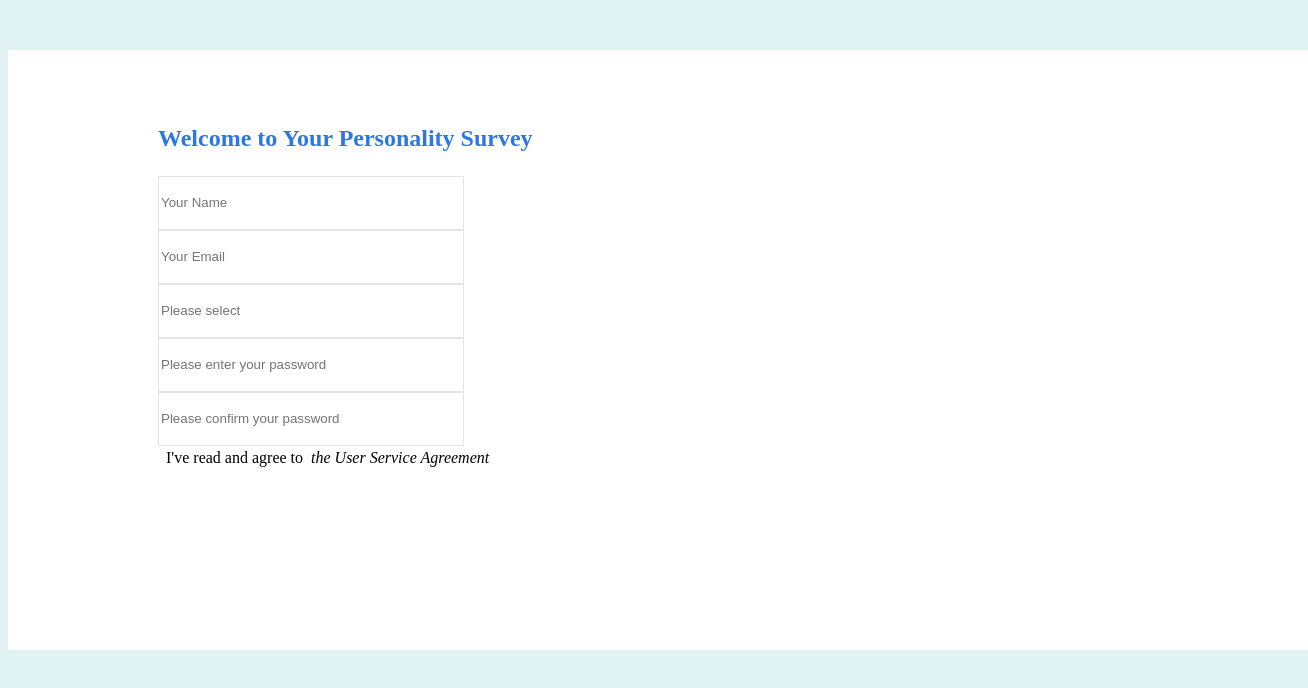
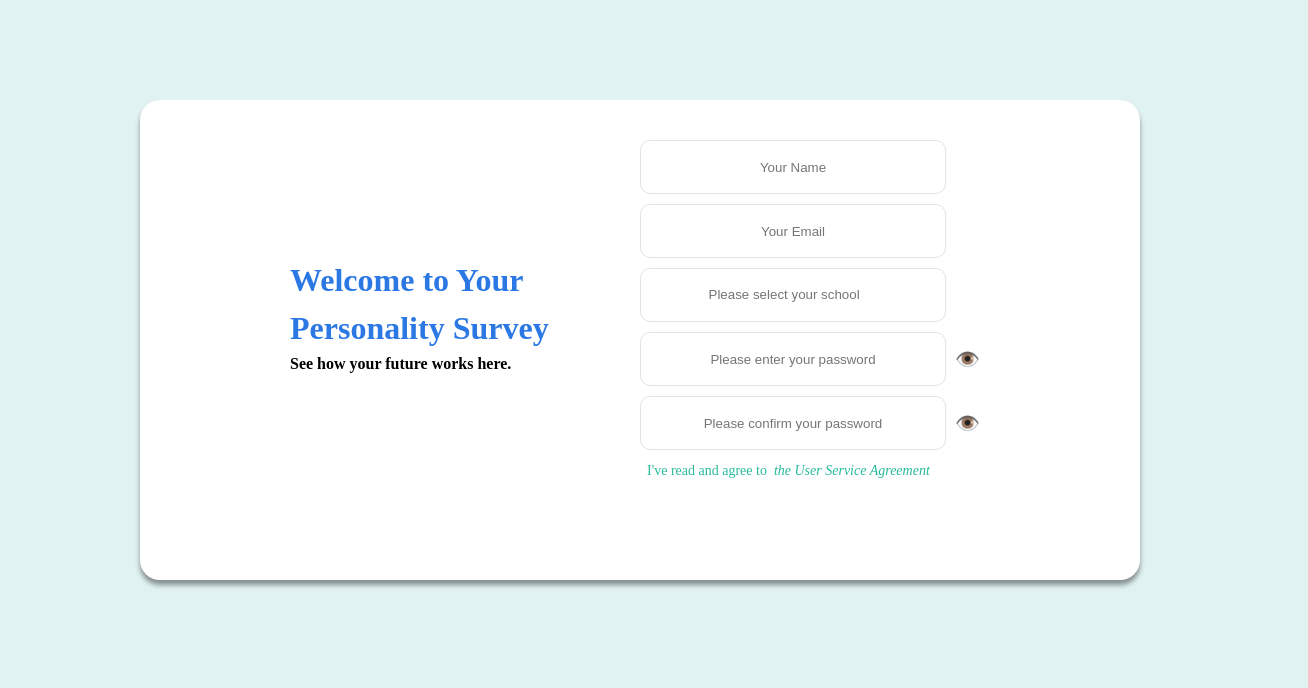
Before and after one commit to diya-yang-cs/StudentPersonalityDesign, a website: page index.html in a window 1280 px wide. Shown: the whole page, 1308 px wide, since content can reach past the window. Drawn offline with Linux system fonts and the light colour scheme; a small style sheet from the web is missing.

Commit message:
Add new features on Apr27th

```diff
--- a/css/index.css
+++ b/css/index.css
@@ -1,29 +1,91 @@
+/* @tailwind base;
+@tailwind components;
+@tailwind utilities; */
+
 body {
   background-color: #e0f2f1;
   line-height: 1.5;
 }
 
 .header {
-  width: 1000px;
-  height: 500px;
-  margin: 50px auto;
-  padding: 50px 150px 50px 150px;
+  border-radius: 20px;
+  width: 700px;
+  height: 400px;
+  margin: 100px auto;
+  padding: 40px 150px 40px 150px;
   background: #fff;
+  box-shadow: 0 5px 5px rgba(0, 0, 0, 0.4);
+  /* background-color: #008080; */
 }
 
-.container .welcome-mgs {
-  color: #2b78e4;
+.container {
+  display: flex;
+  align-items: center;
+  /* overflow: hidden; */
 }
 
-.container .form-item {
+.welcome-mgs {
+  display: flex;
+  float: left;
+  width: 50%;
+  flex-direction: column;
+  justify-content: center;
+}
+
+.welcome-mgs h2 {
+  color: #2b78e4;
+  font-size: 32px;
+  margin: 0;
+}
+
+.welcome-mgs h4 {
+  margin: 0;
+}
+
+.personal-form {
+  display: flex;
+  flex-direction: column;
+  float: right;
+  width: 50%;
+  /* justify-content: center;
+  text-align: center; */
+}
+
+/* .container h4{
+    float: left;
+} */
+
+.form-item {
+  position: relative;
+  display: block;
+  float: right;
+  margin-bottom: 10px;
   color: #27ba9b;
   font-size: 20px;
 }
 
-.container .form-item input{
-    width: 300px;
-    height: 50px;
-    border: 1px solid #e4e4e4;
+.toggle-password {
+  position: absolute;
+  top: 50%;
+  right: 10px;
+  transform: translateY(-50%);
+  cursor: pointer;
+}
+
+.form-policy {
+  display: block;
+  float: right;
+  margin-bottom: 10px;
+  color: #27ba9b;
+  font-size: 14px;
+}
+
+.container .form-item input {
+  width: 300px;
+  height: 50px;
+  border: 1px solid #e4e4e4;
+  border-radius: 10px;
+  text-align: center;
 }
 
 .iconfont .icon-quhe-icon_gouxuan {
--- a/index.html
+++ b/index.html
@@ -1,17 +1,23 @@
 <!DOCTYPE html>
 <html lang="en">
+
 <head>
     <meta charset="UTF-8">
     <meta http-equiv="X-UA-Compatible" content="IE=edge">
     <meta name="viewport" content="width=device-width, initial-scale=1.0">
-    <title>Document</title>
+    <title>Login Page</title>
     <link rel="stylesheet" href="./css/index.css">
     <link rel="stylesheet" href="https://at.alicdn.com/t/c/font_3868895_54thcc7ei4p.css">
+    <!-- <link rel="stylesheet" href="./dist/output.css"> -->
 </head>
+
 <body>
     <div class="header">
         <div class="container">
-            <h2 class="welcome-mgs">Welcome to Your Personality Survey</h2>
+            <div class="welcome-mgs">
+                <h2>Welcome to Your <br> Personality Survey</h2>
+                <h4>See how your future works here.</h4>
+            </div>
             <form class="personal-form">
                 <div class="form-item">
                     <input name='username' type="text" placeholder="Your Name" autocomplete="off">
@@ -20,20 +26,60 @@
                     <input name='email' type="text" placeholder="Your Email" autocomplete="off">
                 </div>
                 <div class="form-item">
-                    <input name='gender' type="text" placeholder="Please select" autocomplete="off">
+                    <input list='school-list' name='gender' type="text" placeholder="Please select your school"
+                        autocomplete="off">
+                    <datalist id="school-list">
+                        <option value="school 1">
+                        <option value="school 2">
+                        <option value="school 3">
+                        <option value="school 4">
+                        <option value="school 5">
+                        <option value="school 6">
+                        <option value="school 7">
+                        <option value="school 8">
+                    </datalist>
                 </div>
                 <div class="form-item">
-                    <input name='password' type="text" placeholder="Please enter your password" autocomplete="off">
+                    <input class='password' name='password' id='password' type="password"
+                        placeholder="Please enter your password" autocomplete="off">
+                    <span class="toggle-password">👁️</span>
                 </div>
                 <div class="form-item">
-                    <input name='confirm' type="text" placeholder="Please confirm your password" autocomplete="off">
+                    <input class='password' name='confirm' id='password' type="password"
+                        placeholder="Please confirm your password" autocomplete="off">
+                    <span class="toggle-password">👁️</span>
                 </div>
                 <div class="form-policy">
                     <i class="iconfont icon-quhe-icon_gouxuan"></i>
                     &nbsp I've read and agree to &nbsp<i>the User Service Agreement</i>
                 </div>
+
             </form>
         </div>
     </div>
 </body>
+
+<script>
+    const toggles = document.querySelectorAll(".toggle-password")
+    toggles.forEach(text => {
+        text.addEventListener('click', () => {
+            const password = document.querySelectorAll('.password')
+
+            password.forEach(text1 => {
+                if (text1.type === 'password') {
+                    text1.type = 'text';
+                    toggles.textContent = '👁️'
+                    // console.log(111);
+                } else {
+                    text1.type = 'password'
+                    toggles.textContent = '👁️'
+                }
+            })
+            // console.log(111);
+        })
+    })
+
+
+</script>
+
 </html>
--- /dev/null
+++ b/postcss.config.js
@@ -0,0 +1,3 @@
+module.exports = {
+  plugins: [require("tailwindcss"), require("autoprefixer")],
+};
```
Also changed, not shown: package.json (added, +8 -0 lines), tailwind.config.js (added, +8 -0 lines), dist/output.css (added), 1 other file.
